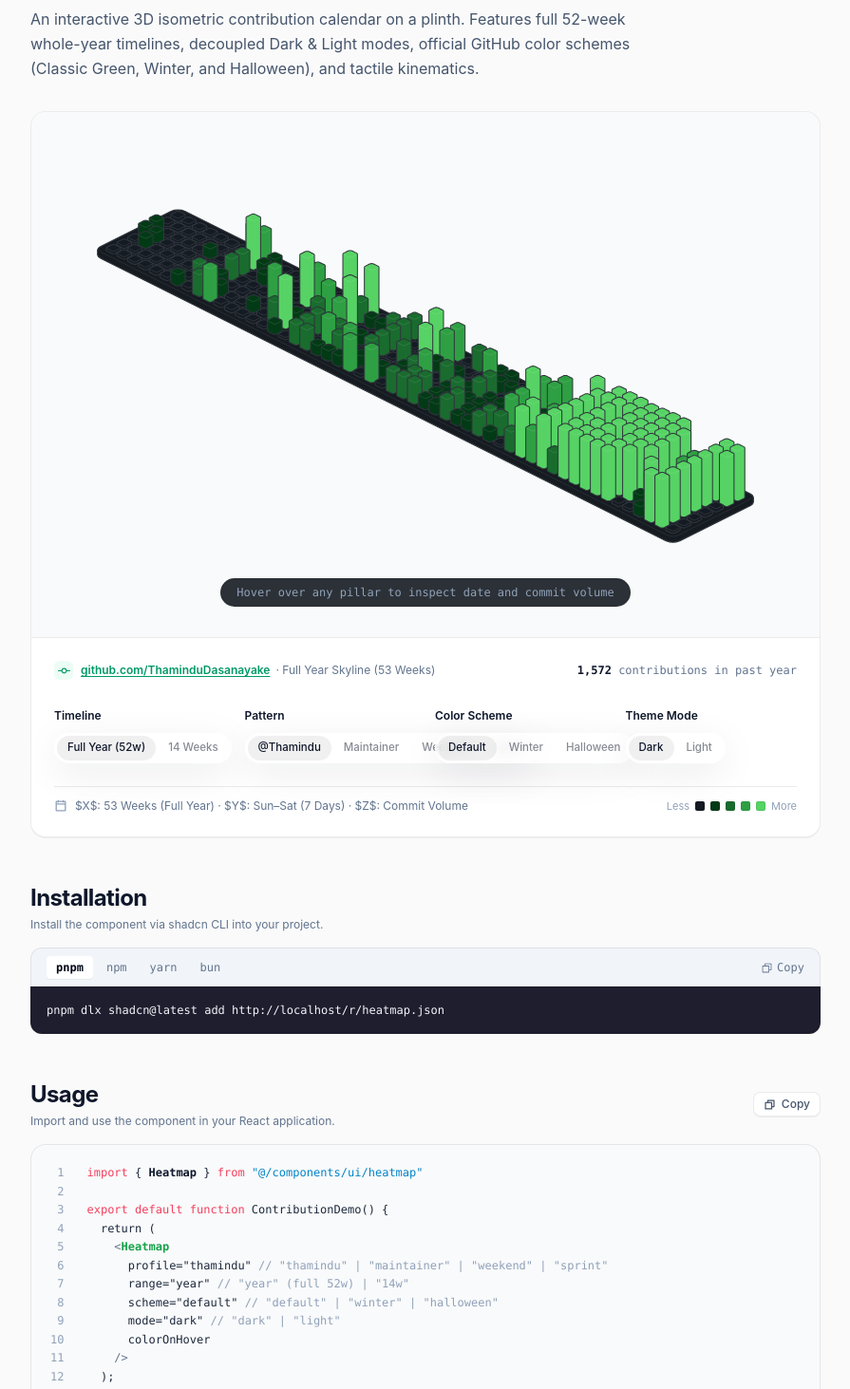
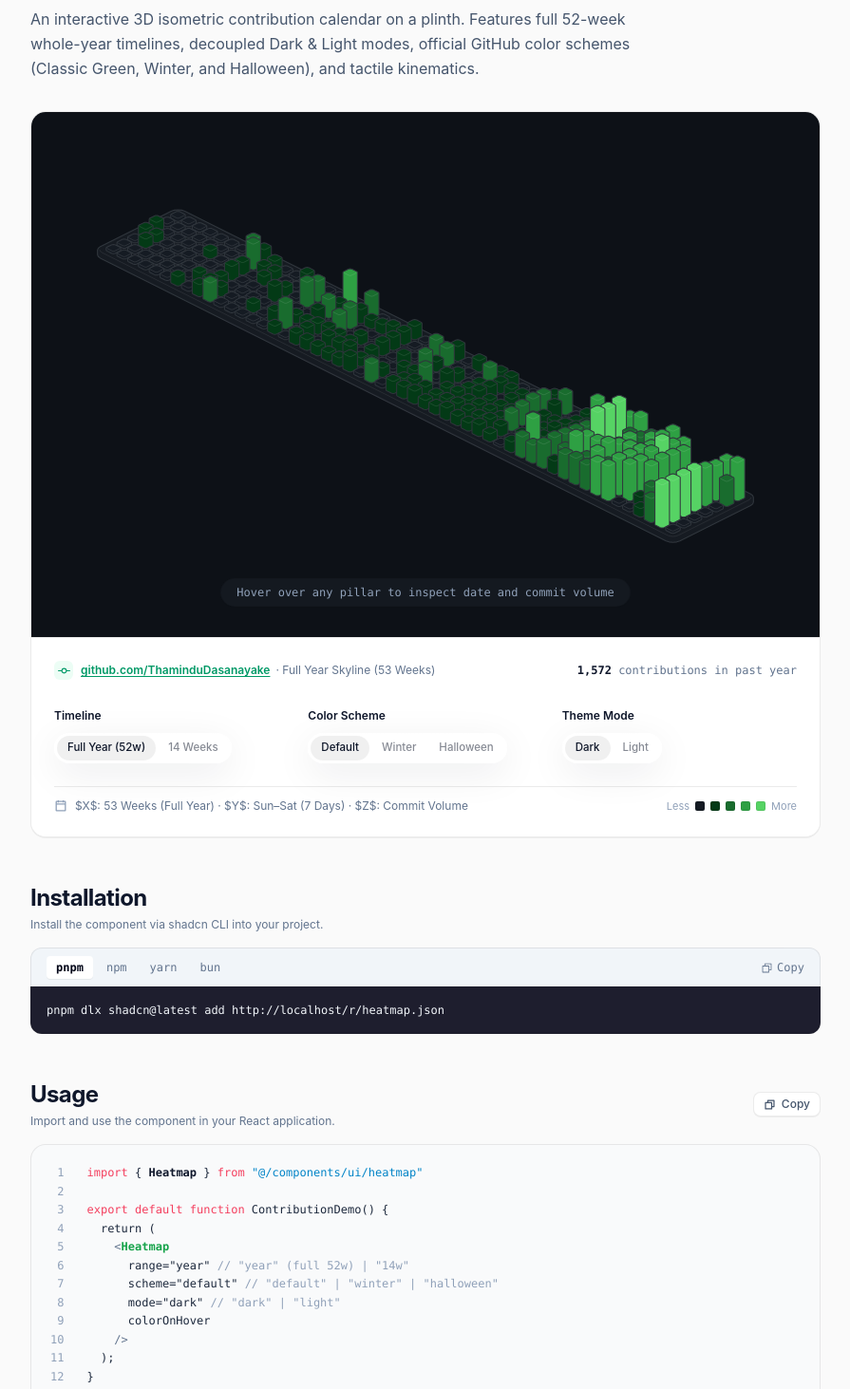
Before and after one commit to ThaminduDasanayake/chromaline, a Next.js app: page /components/heatmap in a window 1280 px wide. Shown: the part 207-1670 px from the top of the page at 95% size, without its empty margins (192-1087 px from the left). Built offline with nearby package versions, Linux system fonts and the light colour scheme.

Commit message:
refactor: update heatmap tier calculation and remove profile prop in favor of default thamindu matrix

```diff
--- a/app/components/heatmap/page.tsx
+++ b/app/components/heatmap/page.tsx
@@ -5,11 +5,9 @@ import {
   Heatmap,
   HeatmapSchemeKey,
   HeatmapMode,
-  HeatmapProfile,
   HeatmapRange,
   HeatmapNode,
   GITHUB_SCHEMES,
-  generateHeatmapMatrix,
   generateThaminduMatrix,
 } from "@/components/ui/heatmap";
 import { SelectBar } from "@/components/ui/select-bar";
@@ -54,41 +52,34 @@ const CODE_EXAMPLE_LINES = [
   {
     num: 6,
     parts: [
-      { text: '      profile="thamindu"' },
-      { text: ' // "thamindu" | "maintainer" | "weekend" | "sprint"', cls: "text-slate-400" },
-    ],
-  },
-  {
-    num: 7,
-    parts: [
       { text: '      range="year"' },
       { text: ' // "year" (full 52w) | "14w"', cls: "text-slate-400" },
     ],
   },
   {
-    num: 8,
+    num: 7,
     parts: [
       { text: '      scheme="default"' },
       { text: ' // "default" | "winter" | "halloween"', cls: "text-slate-400" },
     ],
   },
   {
-    num: 9,
+    num: 8,
     parts: [
       { text: '      mode="dark"' },
       { text: ' // "dark" | "light"', cls: "text-slate-400" },
     ],
   },
   {
-    num: 10,
+    num: 9,
     parts: [{ text: "      colorOnHover" }],
   },
   {
-    num: 11,
+    num: 10,
     parts: [{ text: "    />", cls: "text-slate-500" }],
   },
-  { num: 12, parts: [{ text: "  );" }] },
-  { num: 13, parts: [{ text: "}" }] },
+  { num: 11, parts: [{ text: "  );" }] },
+  { num: 12, parts: [{ text: "}" }] },
 ];
 
 const CODE_EXAMPLE_TEXT = `import { Heatmap } from "@/components/ui/heatmap";
@@ -96,7 +87,6 @@ const CODE_EXAMPLE_TEXT = `import { Heatmap } from "@/components/ui/heatmap";
 export default function ContributionDemo() {
   return (
     <Heatmap
-      profile="thamindu" // "thamindu" | "maintainer" | "weekend" | "sprint"
       range="year" // "year" (full 52w) | "14w"
       scheme="default" // "default" | "winter" | "halloween"
       mode="dark" // "dark" | "light"
@@ -106,12 +96,6 @@ export default function ContributionDemo() {
 }`;
 
 const PROPS_DATA: PropItem[] = [
-  {
-    name: "profile",
-    type: '"thamindu" | "maintainer" | "weekend" | "sprint"',
-    default: '"thamindu"',
-    desc: "Activity profile preset. 'thamindu' loads real 1,572 GitHub commits; others synthesize patterns.",
-  },
   {
     name: "range",
     type: '"year" | "14w"',
@@ -134,19 +118,13 @@ const PROPS_DATA: PropItem[] = [
     name: "data",
     type: "HeatmapNode[][]",
     default: "undefined",
-    desc: "2D matrix of nodes: data[col][row]. If omitted, generates timeline based on profile and range.",
+    desc: "2D matrix of nodes: data[col][row]. If omitted, loads real GitHub contribution timeline.",
   },
   {
     name: "colorOnHover",
     type: "boolean",
     default: "true",
-    desc: "Whether the pillar directly underneath the cursor highlights with accentColor.",
-  },
-  {
-    name: "accentColor",
-    type: "string",
-    default: "palette.accent",
-    desc: "Highlight fill color override for hovered node and beacon dot.",
+    desc: "Whether the pillar underneath the cursor highlights with 3D contour.",
   },
   {
     name: "intensity",
@@ -170,7 +148,6 @@ const PROPS_DATA: PropItem[] = [
 
 export default function HeatmapDocumentationPage() {
   const [range, setRange] = useState<HeatmapRange>("year");
-  const [profile, setProfile] = useState<HeatmapProfile>("thamindu");
   const [scheme, setScheme] = useState<HeatmapSchemeKey>("default");
   const [mode, setMode] = useState<HeatmapMode>("dark");
   const [hoveredNode, setHoveredNode] = useState<HeatmapNode | null>(null);
@@ -179,11 +156,8 @@ export default function HeatmapDocumentationPage() {
   const isDark = mode === "dark";
 
   const { matrix, totalContributions } = useMemo(() => {
-    if (profile === "thamindu") {
     return generateThaminduMatrix(scheme, mode, range);
-    }
-    return generateHeatmapMatrix(profile, scheme, mode, range);
-  }, [profile, scheme, mode, range]);
+  }, [scheme, mode, range]);
 
   return (
     <DocsLayout
@@ -193,7 +167,13 @@ export default function HeatmapDocumentationPage() {
     >
       {/* 1. Preview */}
       <ComponentPreview
-        canvasClassName={`min-h-[460px] flex-col p-6 sm:p-8 transition-colors duration-300 ${activePalette.canvasBg}`}
+        canvasClassName={`min-h-[460px] flex-col p-6 sm:p-8 transition-colors duration-300 ${
+          isDark ? "bg-[#0d1117]" : "bg-[#F9FAFB]"
+        }`}
+        canvasStyle={{
+          backgroundColor: isDark ? "#0d1117" : "#F9FAFB",
+          transition: "background-color 300ms ease",
+        }}
         controls={
           <div className="flex flex-col gap-6">
             {/* Header info */}
@@ -203,8 +183,6 @@ export default function HeatmapDocumentationPage() {
                   <GitCommitIcon size={13} weight="bold" />
                 </span>
                 <span className="text-xs font-semibold text-slate-900">
-                  {profile === "thamindu" ? (
-                    <>
                   <a
                     href="https://github.com/ThaminduDasanayake"
                     target="_blank"
@@ -216,12 +194,6 @@ export default function HeatmapDocumentationPage() {
                   <span className="ml-1.5 font-normal text-slate-500">
                     · {range === "year" ? "Full Year Skyline (53 Weeks)" : "14-Week Skyline"}
                   </span>
-                    </>
-                  ) : (
-                    range === "year"
-                      ? "Full Year Activity Timeline (53 Weeks)"
-                      : "14-Week Activity Timeline"
-                  )}
                 </span>
               </div>
               <span className="font-mono text-xs text-slate-500">
@@ -231,7 +203,7 @@ export default function HeatmapDocumentationPage() {
             </div>
 
             {/* SelectBar Controls Grid */}
-            <div className="grid grid-cols-1 gap-5 sm:grid-cols-2 lg:grid-cols-4">
+            <div className="grid grid-cols-1 gap-5 sm:grid-cols-3">
               {/* Timeline Range SelectBar */}
               <div>
                 <label className="text-xs font-semibold text-slate-900">Timeline</label>
@@ -244,24 +216,6 @@ export default function HeatmapDocumentationPage() {
                     ]}
                     value={range}
                     onChange={setRange}
-                  />
-                </div>
-              </div>
-
-              {/* Activity Profile SelectBar */}
-              <div>
-                <label className="text-xs font-semibold text-slate-900">Pattern</label>
-                <div className="mt-2">
-                  <SelectBar<HeatmapProfile>
-                    size="xs"
-                    items={[
-                      { key: "thamindu", label: "@Thamindu" },
-                      { key: "maintainer", label: "Maintainer" },
-                      { key: "weekend", label: "Weekend" },
-                      { key: "sprint", label: "Sprint" },
-                    ]}
-                    value={profile}
-                    onChange={setProfile}
                   />
                 </div>
               </div>
--- a/components/docs/component-preview.tsx
+++ b/components/docs/component-preview.tsx
@@ -7,6 +7,7 @@ export interface ComponentPreviewProps {
   controls?: React.ReactNode;
   className?: string;
   canvasClassName?: string;
+  canvasStyle?: React.CSSProperties;
 }
 
 export function ComponentPreview({
@@ -14,12 +15,18 @@ export function ComponentPreview({
   controls,
   className = "",
   canvasClassName = "min-h-[320px] p-8",
+  canvasStyle,
 }: ComponentPreviewProps) {
+  const hasCustomBg = canvasClassName.includes("bg-") || Boolean(canvasStyle?.backgroundColor);
+
   return (
     <section className={`overflow-hidden rounded-2xl border border-slate-200/90 bg-white shadow-2xs ${className}`}>
       {/* Canvas */}
       <div
-        className={`relative flex flex-col items-center justify-center overflow-hidden bg-[#F9FAFB] ${canvasClassName}`}
+        className={`relative flex flex-col items-center justify-center overflow-hidden transition-colors duration-300 ${
+          hasCustomBg ? "" : "bg-[#F9FAFB]"
+        } ${canvasClassName}`}
+        style={canvasStyle}
       >
         {children}
       </div>
--- a/components/showcase/heatmap-card-preview.tsx
+++ b/components/showcase/heatmap-card-preview.tsx
@@ -12,7 +12,6 @@ export function HeatmapCardPreview() {
         <Heatmap
           scheme="default"
           mode="dark"
-          profile="thamindu"
           range="14w"
           colorOnHover
           onHover={setHoveredNode}
@@ -21,7 +20,10 @@ export function HeatmapCardPreview() {
 
       {/* Tactile Coordinate Badge */}
       <div className="mt-2 flex items-center gap-2 font-mono text-[11px] text-slate-500">
-        <span className="inline-block h-1.5 w-1.5 rounded-full bg-[#56d364]" />
+        <span
+          className="inline-block h-1.5 w-1.5 rounded-full transition-colors duration-150"
+          style={{ backgroundColor: hoveredNode?.color || "#56d364" }}
+        />
         {hoveredNode ? (
           <span>
             {hoveredNode.label} · {hoveredNode.count} commit{hoveredNode.count === 1 ? "" : "s"}
--- a/components/ui/heatmap.tsx
+++ b/components/ui/heatmap.tsx
@@ -126,8 +126,6 @@ export interface HeatmapProps {
   scheme?: HeatmapSchemeKey;
   /** Theme mode: 'dark' | 'light'. Default: 'dark' */
   mode?: HeatmapMode;
-  /** Activity profile preset when data is generated: 'thamindu' | 'maintainer' | 'weekend' | 'sprint' */
-  profile?: HeatmapProfile;
   /** Timeline range: 'year' (full 52-53 weeks) | '14w' (14 weeks). Default: 'year' */
   range?: HeatmapRange;
   /** Spring response radius/intensity (0.2 subtle to 1.5 wide). Default: 0.6 */
@@ -144,20 +142,49 @@ export interface HeatmapProps {
   style?: React.CSSProperties;
 }
 
-export function getCommitTier(count: number): 0 | 1 | 2 | 3 | 4 {
-  if (count <= 0) return 0;
-  if (count <= 2) return 1;
-  if (count <= 5) return 2;
-  if (count <= 8) return 3;
+export function calculateTier(count: number, maxCount: number): 0 | 1 | 2 | 3 | 4 {
+  if (count <= 0 || maxCount <= 0) return 0;
+  const ratio = count / maxCount;
+  if (ratio <= 0.25) return 1;
+  if (ratio <= 0.50) return 2;
+  if (ratio <= 0.75) return 3;
   return 4;
 }
 
-export function getCommitHeight(count: number): number {
+export function getCommitTier(count: number, maxCount?: number): 0 | 1 | 2 | 3 | 4 {
+  if (maxCount && maxCount > 0) {
+    return calculateTier(count, maxCount);
+  }
+  if (count <= 0) return 0;
+  if (count <= 6) return 1;
+  if (count <= 12) return 2;
+  if (count <= 18) return 3;
+  return 4;
+}
+
+export function getCommitHeight(count: number, maxCount: number = 25, level?: number): number {
   if (count <= 0) return 2.5;
-  if (count <= 2) return 11;
-  if (count <= 5) return 22;
-  if (count <= 8) return 34;
-  return Math.min(52, 38 + Math.sqrt(count) * 4);
+  const safeMax = Math.max(1, maxCount);
+  const ratio = Math.min(1, count / safeMax);
+  const effectiveLevel =
+    level !== undefined
+      ? level
+      : ratio <= 0.25
+        ? 1
+        : ratio <= 0.5
+          ? 2
+          : ratio <= 0.75
+            ? 3
+            : 4;
+
+  const baseByLevel = [2.5, 7.5, 18, 30, 44];
+  const spanByLevel = [0, 8.5, 10, 11, 10];
+  const levelMinRatio = [0, 0, 0.25, 0.5, 0.75][effectiveLevel] ?? 0;
+  const levelMaxRatio = [0, 0.25, 0.5, 0.75, 1.0][effectiveLevel] ?? 1.0;
+  const span = levelMaxRatio - levelMinRatio || 0.25;
+  const frac = Math.max(0, Math.min(1, (ratio - levelMinRatio) / span));
+
+  return Math.round((baseByLevel[effectiveLevel] + frac * spanByLevel[effectiveLevel]) * 10) / 10;
 }
 
 /**
@@ -178,10 +205,12 @@ export function generateHeatmapMatrix(
   let totalContributions = 0;
 
   const baseDate = new Date(2026, 9, 20); // Oct 20, 2026
-  const cols: HeatmapNode[][] = [];
+
+  // Pass 1: compute daily counts and find max activity
+  const rawCells: { w: number; d: number; count: number; dateStr: string; dayOfWeek: number }[] = [];
+  let maxCount = 1;
 
   for (let w = 0; w < numWeeks; w++) {
-    const col: HeatmapNode[] = [];
     for (let d = 0; d < numDays; d++) {
       const daysAgo = (numWeeks - 1 - w) * 7 + (numDays - 1 - d);
       const cellDate = new Date(baseDate);
@@ -199,21 +228,21 @@ export function generateHeatmapMatrix(
         if (isWeekend) {
           count = rnd > 0.4 ? Math.floor(rnd * 4) : 0;
         } else {
-          count = Math.floor(3 + rnd * 11);
+          count = Math.floor(2 + rnd * 10);
           if ((w % 5 === 0 && d === 2) || (w % 7 === 0 && d === 3) || (w === numWeeks - 2 && d === 1)) {
-            count = 16 + Math.floor(rnd * 6);
+            count = 18 + Math.floor(rnd * 7);
           }
         }
       } else if (profile === "weekend") {
         if (isWeekend) {
-          count = Math.floor(7 + rnd * 12);
+          count = Math.floor(8 + rnd * 16);
         } else {
-          count = rnd > 0.65 ? Math.floor(rnd * 3) : 0;
+          count = rnd > 0.65 ? Math.floor(rnd * 4) : 0;
         }
       } else {
         const inSprintPeak = w % 3 === 2;
         if (inSprintPeak && !isWeekend) {
-          count = Math.floor(8 + rnd * 12);
+          count = Math.floor(10 + rnd * 14);
         } else if (!isWeekend) {
           count = Math.floor(2 + rnd * 6);
         } else {
@@ -222,9 +251,7 @@ export function generateHeatmapMatrix(
       }
 
       totalContributions += count;
-      const tier = getCommitTier(count);
-      const color = palette.colors[tier];
-      const height = getCommitHeight(count);
+      if (count > maxCount) maxCount = count;
 
       const formattedDate = cellDate.toLocaleDateString("en-US", {
         weekday: "short",
@@ -232,14 +259,35 @@ export function generateHeatmapMatrix(
         day: "numeric",
       });
 
+      rawCells.push({
+        w,
+        d,
+        count,
+        dateStr: formattedDate,
+        dayOfWeek,
+      });
+    }
+  }
+
+  // Pass 2: map into matrix columns with dynamic quartile tiers
+  const cols: HeatmapNode[][] = [];
+  for (let w = 0; w < numWeeks; w++) {
+    const col: HeatmapNode[] = [];
+    for (let d = 0; d < numDays; d++) {
+      const cell = rawCells[w * numDays + d];
+      const count = cell.count;
+      const tier = calculateTier(count, maxCount);
+      const color = palette.colors[tier];
+      const height = getCommitHeight(count, maxCount, tier);
+
       col.push({
         col: w,
         row: d,
         count,
         color,
         height,
-        label: formattedDate,
-        date: cellDate.toISOString().slice(0, 10),
+        label: cell.dateStr,
+        date: cell.dateStr,
       });
     }
     cols.push(col);
@@ -250,6 +298,7 @@ export function generateHeatmapMatrix(
 
 /**
  * Generates matrix using Thamindu's real GitHub contributions (full year or 14 weeks)
+ * Uses official GitHub data-level (0-4) directly matching github.com
  */
 export function generateThaminduMatrix(
   scheme: HeatmapSchemeKey = "default",
@@ -264,6 +313,9 @@ export function generateThaminduMatrix(
   const targetWeeks = range === "14w" ? 14 : totalWeeks;
   const startWeek = range === "14w" ? totalWeeks - 14 : 0;
 
+  // Maximum commit count in Thamindu's history is 25
+  const maxCount = 25;
+
   const cols: HeatmapNode[][] = [];
   let totalContributions = 0;
 
@@ -276,9 +328,18 @@ export function generateThaminduMatrix(
       const count = item?.count ?? 0;
       totalContributions += count;
 
-      const tier = getCommitTier(count);
+      // Use GitHub's exact official level directly:
+      // Level 0: 0 commits (142 days)
+      // Level 1: 1-6 commits (134 days)
+      // Level 2: 7-12 commits (51 days)
+      // Level 3: 13-18 commits (36 days)
+      // Level 4: 19-25 commits (only 8 top peak days!)
+      const tier = (
+        item?.level !== undefined ? item.level : calculateTier(count, maxCount)
+      ) as 0 | 1 | 2 | 3 | 4;
+
       const color = palette.colors[tier];
-      const height = getCommitHeight(count);
+      const height = getCommitHeight(count, maxCount, tier);
 
       let formattedDate = "";
       if (item?.date) {
@@ -521,31 +582,25 @@ export function Heatmap({
   data: providedData,
   scheme = "default",
   mode = "dark",
-  profile = "thamindu",
   range = "year",
   intensity = 0.6,
   colorOnHover = true,
   onClick,
   onHover,
-  accentColor: customAccent,
   className = "",
   style = {},
 }: HeatmapProps) {
   const instanceId = useId();
 
   const palette = (GITHUB_SCHEMES[scheme] || GITHUB_SCHEMES.default)[mode];
-  const effectiveAccent = customAccent || palette.accent;
 
-  // Resolve grid data (either user provided or generated)
+  // Resolve grid data (either user provided or generated from real GitHub contributions)
   const resolvedMatrix = useMemo(() => {
     if (providedData && providedData.length > 0) {
       return providedData;
     }
-    if (profile === "thamindu") {
-      return generateThaminduMatrix(scheme, mode, range).matrix;
-    }
-    return generateHeatmapMatrix(profile, scheme, mode, range).matrix;
-  }, [providedData, profile, scheme, mode, range]);
+    return generateThaminduMatrix(scheme, mode, range).matrix;
+  }, [providedData, scheme, mode, range]);
 
   const numCols = resolvedMatrix.length;
   const numRows = resolvedMatrix[0]?.length || 7;
@@ -733,7 +788,7 @@ export function Heatmap({
   useEffect(() => {
     hoverRef.current = null;
     overRef.current = null;
-  }, [numCols, numRows, scheme, mode, profile, range]);
+  }, [numCols, numRows, scheme, mode, range]);
 
   const handlePointerMove = useCallback(
     (e: React.PointerEvent<SVGSVGElement>) => {
@@ -756,18 +811,28 @@ export function Heatmap({
             const prevKey = `${prev.col}-${prev.row}`;
             const prevNode = domRefs.current.get(prevKey);
             prevNode?.sil?.classList.remove("hovered");
+            prevNode?.cr?.classList.remove("hovered");
             prevNode?.dot?.classList.remove("hovered");
           }
           const newKey = `${colIdx}-${rowIdx}`;
           const newNode = domRefs.current.get(newKey);
           newNode?.sil?.classList.add("hovered");
+          newNode?.cr?.classList.add("hovered");
           newNode?.dot?.classList.add("hovered");
         }
 
         hoverRef.current = { col: colIdx, row: rowIdx };
         const sp = springsRef.current.get(`${colIdx}-${rowIdx}`);
         const colMeta = columns.find((cm) => cm.i === colIdx && cm.j === rowIdx);
-        onHover?.(colMeta ? { ...colMeta.node, height: sp ? sp.x : colMeta.h0 } : null);
+        onHover?.(
+          colMeta
+            ? {
+                ...colMeta.node,
+                color: colMeta.color,
+                height: sp ? sp.x : colMeta.h0,
+              }
+            : null
+        );
       }
     },
     [C, CELL, numCols, numRows, colorOnHover, columns, onHover, VIEW_W, VIEW_H]
@@ -779,6 +844,7 @@ export function Heatmap({
       const prevKey = `${prev.col}-${prev.row}`;
       const prevNode = domRefs.current.get(prevKey);
       prevNode?.sil?.classList.remove("hovered");
+      prevNode?.cr?.classList.remove("hovered");
       prevNode?.dot?.classList.remove("hovered");
     }
     overRef.current = null;
@@ -803,7 +869,11 @@ export function Heatmap({
       const sp = springsRef.current.get(`${colIdx}-${rowIdx}`);
       const colMeta = columns.find((cm) => cm.i === colIdx && cm.j === rowIdx);
       if (colMeta) {
-        onClick?.({ ...colMeta.node, height: sp ? sp.x : colMeta.h0 });
+        onClick?.({
+          ...colMeta.node,
+          color: colMeta.color,
+          height: sp ? sp.x : colMeta.h0,
+        });
       }
     },
     [C, CELL, numCols, numRows, columns, onClick, VIEW_W, VIEW_H]
@@ -846,30 +916,35 @@ export function Heatmap({
 
         .hl-heatmap-${instanceId} .col-sil {
           fill: var(--base-fill, ${mode === "dark" ? "#151b23" : "#ffffff"});
-          stroke: ${mode === "dark" ? "#30363d" : "#0f172a"};
+          stroke: ${mode === "dark" ? "#30363d" : "rgba(15, 23, 42, 0.22)"};
           stroke-width: 0.9;
           stroke-linejoin: round;
-          transition: fill 150ms ease;
+          transition: stroke 120ms ease;
         }
 
         .hl-heatmap-${instanceId} .col-sil.hovered {
-          fill: ${effectiveAccent} !important;
-          stroke: ${mode === "dark" ? "#e6edf3" : "#0f172a"};
-          stroke-width: 1.1;
+          stroke: ${mode === "dark" ? "#ffffff" : "#000000"};
+          stroke-width: 1.35;
         }
 
         .hl-heatmap-${instanceId} .col-cr {
           fill: none;
           stroke: ${mode === "dark" ? "rgba(255, 255, 255, 0.12)" : "rgba(15, 23, 42, 0.14)"};
           stroke-width: 0.75;
+          transition: stroke 120ms ease;
+        }
+
+        .hl-heatmap-${instanceId} .col-cr.hovered {
+          stroke: ${mode === "dark" ? "rgba(255, 255, 255, 0.45)" : "rgba(0, 0, 0, 0.35)"};
         }
 
         .hl-heatmap-${instanceId} .beacon-dot {
-          fill: ${effectiveAccent};
-          stroke: ${mode === "dark" ? "#0d1117" : "#ffffff"};
-          stroke-width: 0.8;
+          fill: ${palette.accent};
+          stroke: #ffffff;
+          stroke-width: 0.85;
           opacity: 0;
-          transition: opacity 150ms ease;
+          pointer-events: none;
+          transition: opacity 120ms ease;
         }
 
         .hl-heatmap-${instanceId} .beacon-dot.hovered {
@@ -935,8 +1010,8 @@ export function Heatmap({
                       }
                       node.dot = el;
                     }}
-                    rx="1.2"
-                    ry="0.6"
+                    rx="2.2"
+                    ry="1.1"
                     className="beacon-dot"
                   />
                 </g>
```
Also changed, not shown: public/r/heatmap.json, public/r/index.json. Lines whose indentation alone changed are shown as unchanged.
